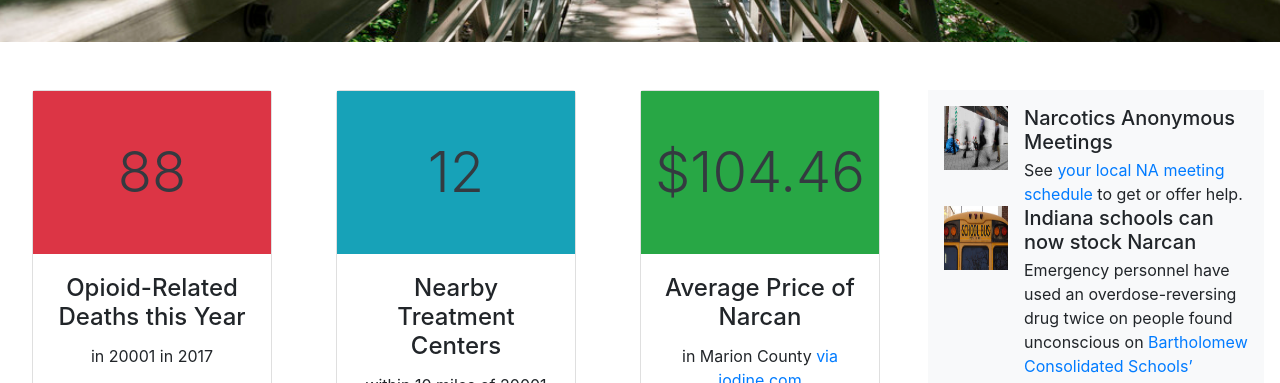
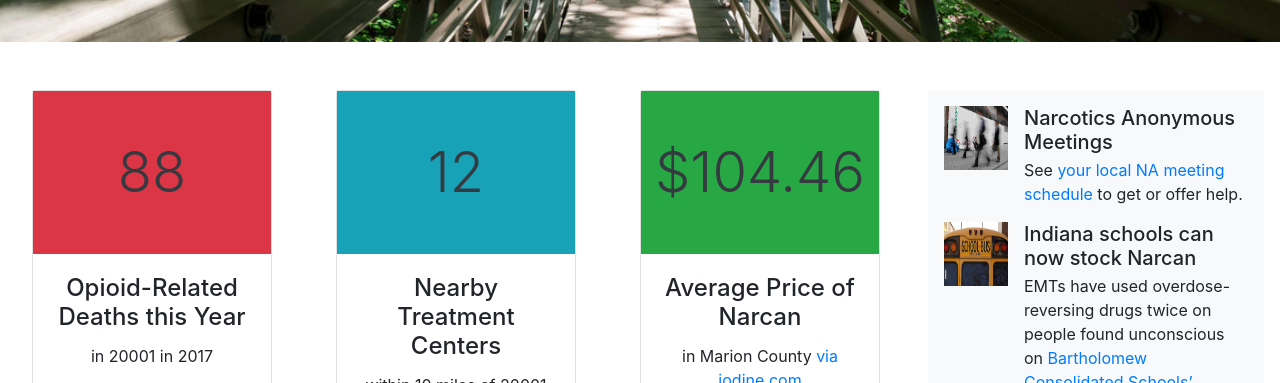
Before and after one commit to booz-allen-hamilton/hhs-opioid-codeathon-treatment, a Jekyll site: the page built from site/dashboard.md, in a window 1280 px wide and 900 px high, scrolled down 390 px, cut to the strip 0-383 px from the top of the window. Built offline with Jekyll 4.4.1, drawn with Linux system fonts in a browser that asks for light colours; nearby versions of some CDN libraries.

Commit message:
adjust spacing of articles

```diff
--- a/site/_includes/media_list.html
+++ b/site/_includes/media_list.html
@@ -6,11 +6,11 @@
       See <a href="#">your local NA meeting schedule</a> to get or offer help.
     </div>
   </li>
-  <li class="media">
+  <li class="media my-3">
     <img class="mr-3" src="{{ site.baseurl }}/assets/img/schoolbus.jpg" style="height: 64px; width: 64px">
     <div class="media-body">
       <h5 class="mt-0 mb-1">Indiana schools can now stock Narcan</h5>
-      Emergency personnel have used an overdose-reversing drug twice on people found unconscious on <a href="https://www.indystar.com/story/news/local/2017/11/08/why-some-indiana-schooshould-indiana-schools-stock-overdose-reversing-drug-naloxone-why-some-say-the/585595001/">Bartholomew Consolidated Schools’ property.</a>
+      EMTs have used overdose-reversing drugs twice on people found unconscious on <a href="https://www.indystar.com/story/news/local/2017/11/08/why-some-indiana-schooshould-indiana-schools-stock-overdose-reversing-drug-naloxone-why-some-say-the/585595001/">Bartholomew Consolidated Schools’ property.</a>
     </div>
   </li>
   <li class="media my-3">
@@ -20,14 +20,14 @@
       Many treatment programs claim high success rates, but <a href="#">do your research</a> into their methodologies is very important.
     </div>
   </li>
-  <li class="media">
+  <li class="media my-3">
     <img class="mr-3" src="{{ site.baseurl }}/assets/img/streetkid.jpg" style="height: 64px; width: 64px">
     <div class="media-body">
       <h5 class="mt-0 mb-1">Denver man saves 91 lives and counting with Narcan</h5>
       Read up on <a href="#">an influential Denver man, known locally as the "uber of Narcan"</a>.
     </div>
   </li>
-  <li class="media">
+  <li class="media my-3">
     <img class="mr-3" src="{{ site.baseurl }}/assets/img/gavel.jpg" style="height: 64px; width: 64px">
     <div class="media-body">
       <h5 class="mt-0 mb-1">Indianapolis <a href="https://www.indystar.com/story/news/crime/2017/11/14/indianapolis-opioid-lawsuit-joe-hogsett-opioid-epidemic-purdue-pharma-pain-pills/861966001/">sues opioid manufacturers and drug distributors</a> in federal court</h5>
```
